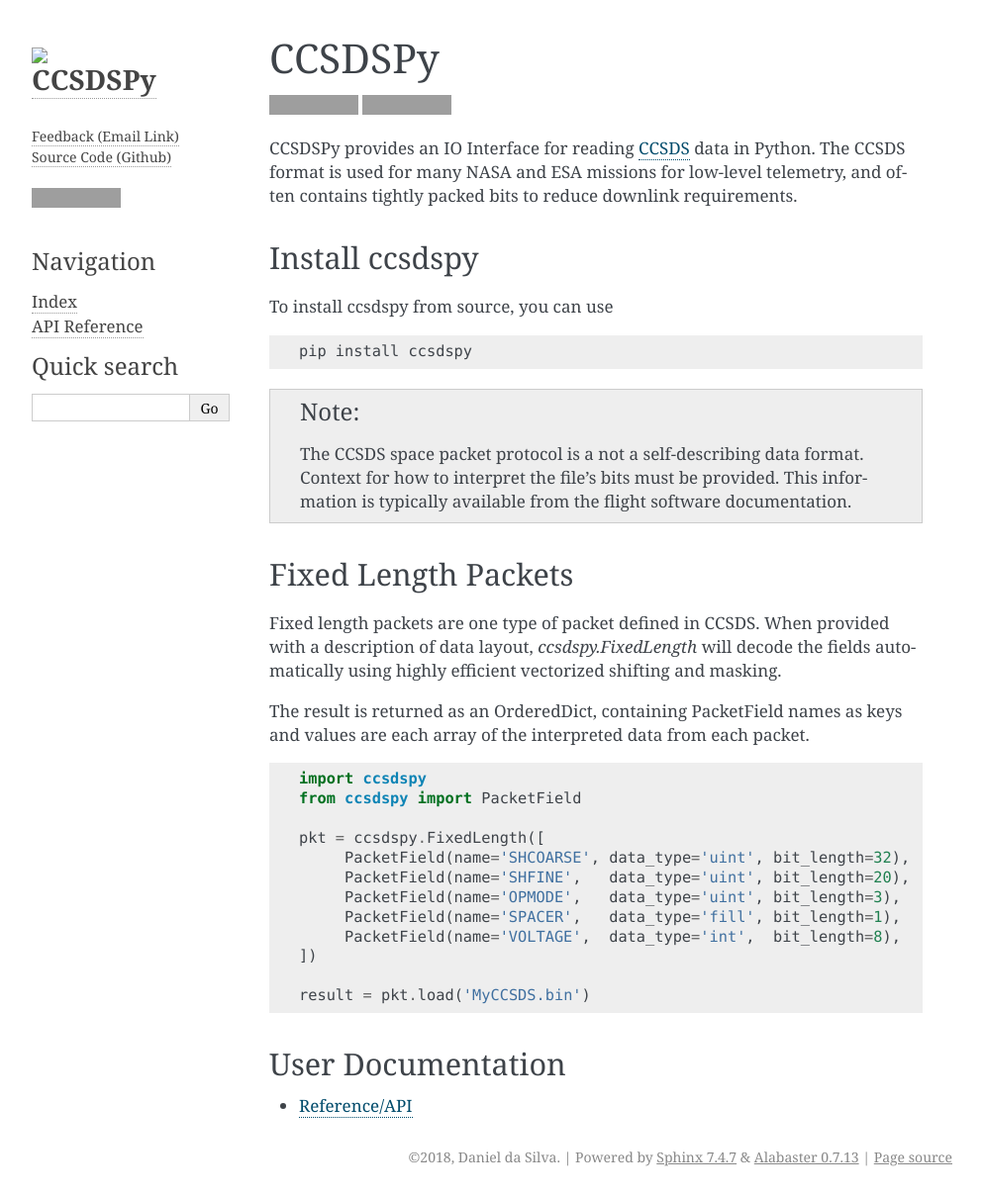
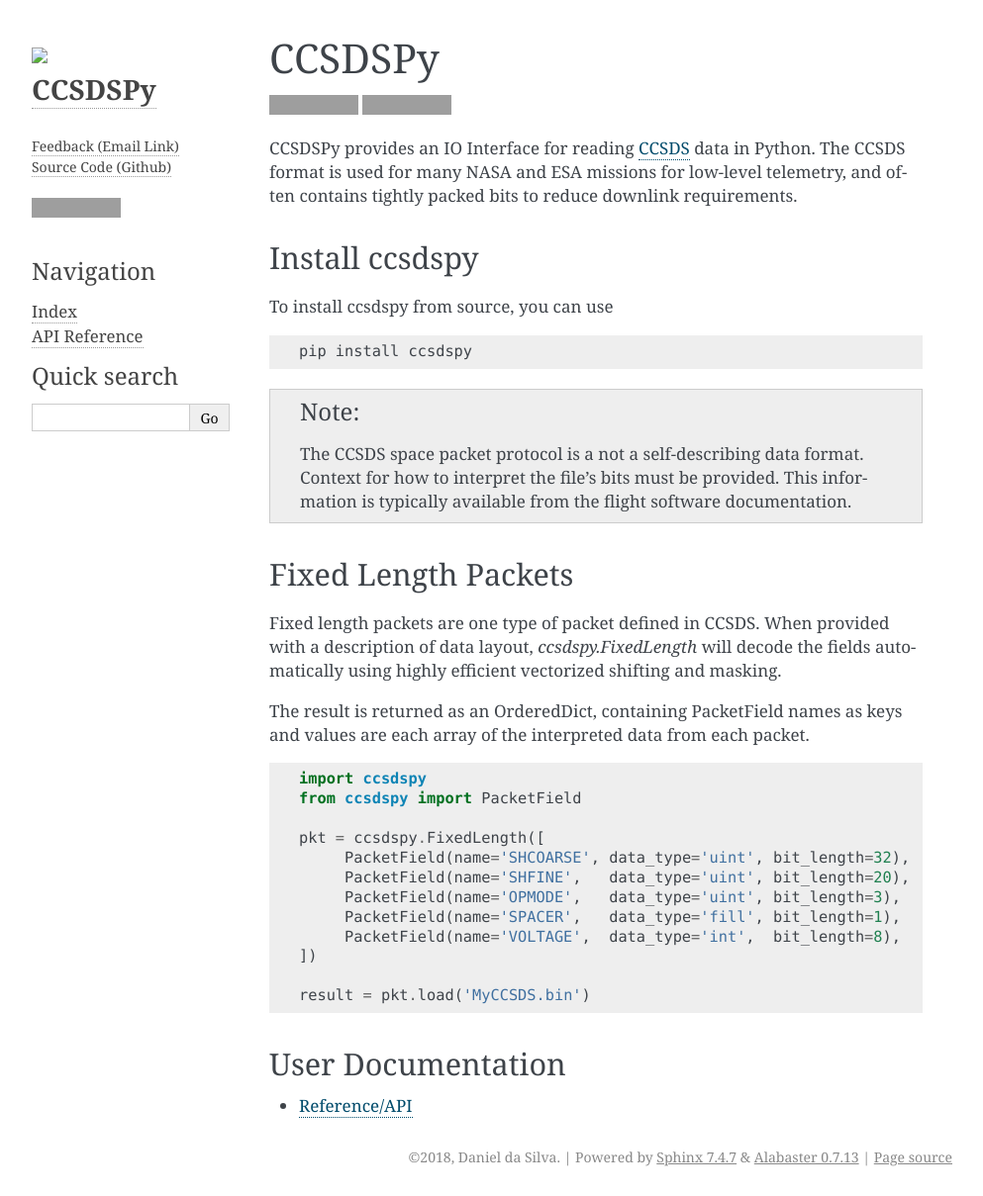
Before and after one commit to CCSDSPy/ccsdspy, a Sphinx documentation site: the page built from docs/index.rst, in a window 1280 px wide. Shown: the whole page at 99% size, without its empty margins (148-1141 px from the left). Built offline with Sphinx 7.4.7, drawn with Linux system fonts in a browser that asks for light colours; grey boxes are pictures that could not be loaded.

Commit message:
Add space after logo

```diff
--- a/docs/_templates/logo.html
+++ b/docs/_templates/logo.html
@@ -1 +1 @@
-<img src="/en/latest/_static/logo.png" width="300"> <br>
+<img src="/en/latest/_static/logo.png" width="300" style="margin-bottom: 10px">
```
